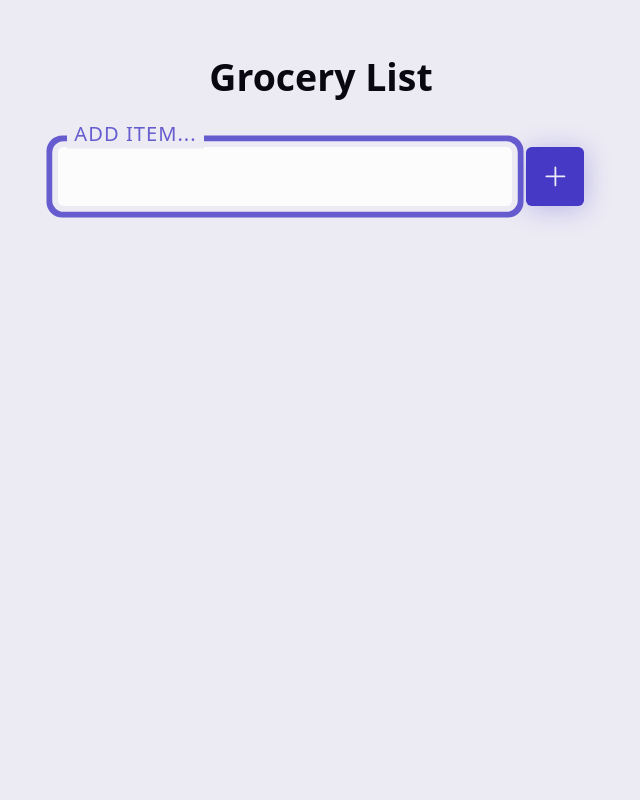
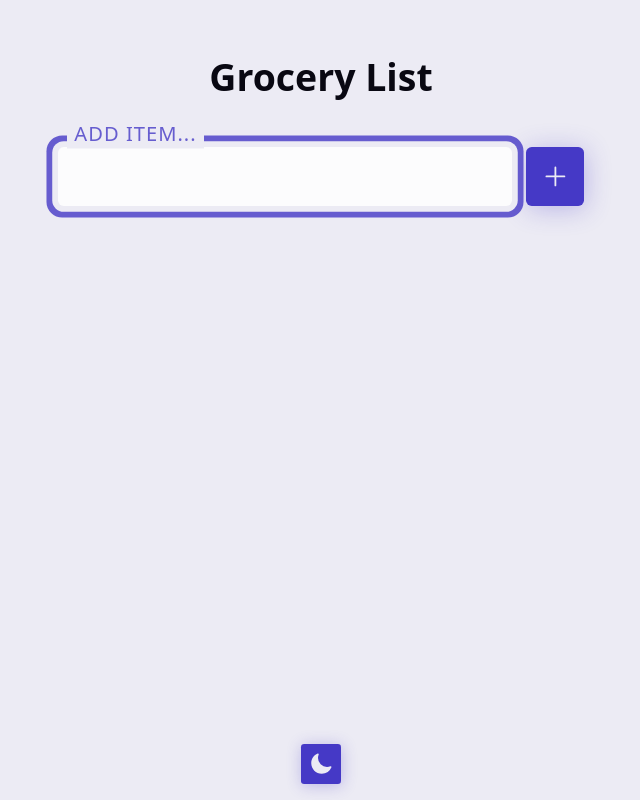
Before and after one commit to ZarakiLancelot/grocery-list, a React (Vite) app: page / in a window 1280 px wide. Shown: the whole page, without its empty margins (319-959 px from the left). Built offline with nearby package versions, Linux system fonts and the light colour scheme.

Commit message:
add dark mode

```diff
--- a/src/App.jsx
+++ b/src/App.jsx
@@ -4,6 +4,7 @@ import { useState } from 'react'
 import GroceryFrom from './components/GroceryForm';
 import EditForm from './components/EditForm';
 import ItemList from './components/ItemList';
+import SwitchTheme from './components/SwitchTheme';
 
 // Custom Hooks
 import useLocalStorage from './hooks/useLocalStorage';
@@ -70,6 +71,7 @@ function App() {
           enterEditMode={enterEditMode}
         />
       )}
+      <SwitchTheme />
     </div>
   )
 }
--- /dev/null
+++ b/src/components/SwitchTheme.jsx
@@ -0,0 +1,35 @@
+import { useEffect, useState } from 'react';
+
+import styles from './SwitchTheme.module.css';
+
+import useLocalStorage from '../hooks/useLocalStorage';
+
+import { SunIcon, MoonIcon } from '@heroicons/react/24/solid';
+
+const SwitchTheme = () => {
+  const defaultDark = window.matchMedia('(prefers-color-scheme: dark)').matches;
+  const [theme, setTheme] = useLocalStorage('grocery-list.theme', defaultDark ? 'dark' : 'light');
+
+  const handleTheme = () => setTheme(theme === 'light' ? 'dark' : 'light');
+
+  useEffect(() => {
+    document.documentElement.setAttribute('color-scheme', theme);
+  }, [theme]);
+
+  return (
+    <aside className={styles.wrapper}>
+      <div className={styles.btns}>
+        <button
+          className='btn'
+          aria-label={`Switch theme to ${theme === 'light' ? 'dark' : 'light'} mode`}
+          role='switch'
+          onClick={handleTheme}
+        >
+          {theme === 'light' ? <MoonIcon /> : <SunIcon />}
+        </button>
+      </div>
+    </aside>
+  );
+};
+
+export default SwitchTheme;
--- /dev/null
+++ b/src/components/SwitchTheme.module.css
@@ -0,0 +1,16 @@
+.wrapper {
+  position: fixed;
+  bottom: 0;
+  left: 0;
+  --wrapperSize: clamp(4em, 3vmax, 7em);
+  padding: 1em 2em;
+  width: 100%;
+  display: grid;
+  --_size: 1.5rem;
+  place-items: center;
+}
+
+.btns {
+  display: flex;
+  gap: 1em;
+}
```
